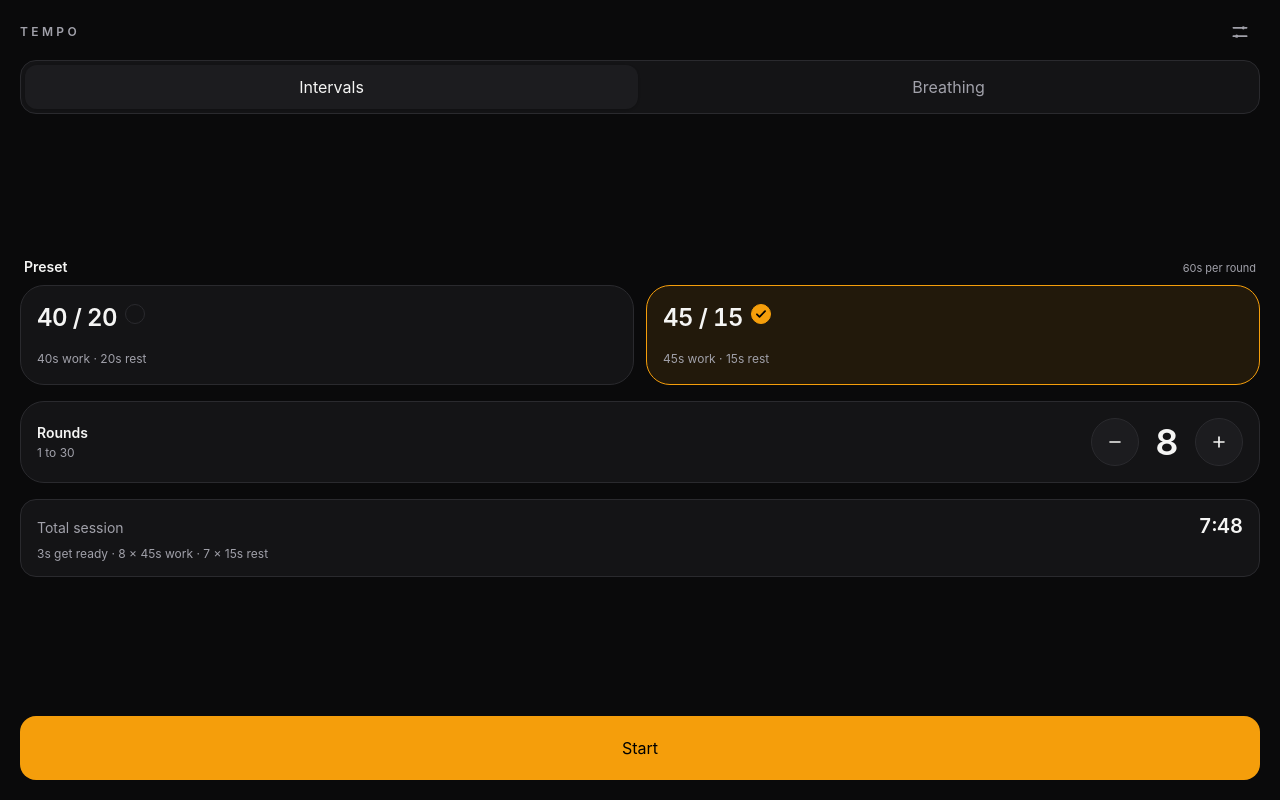
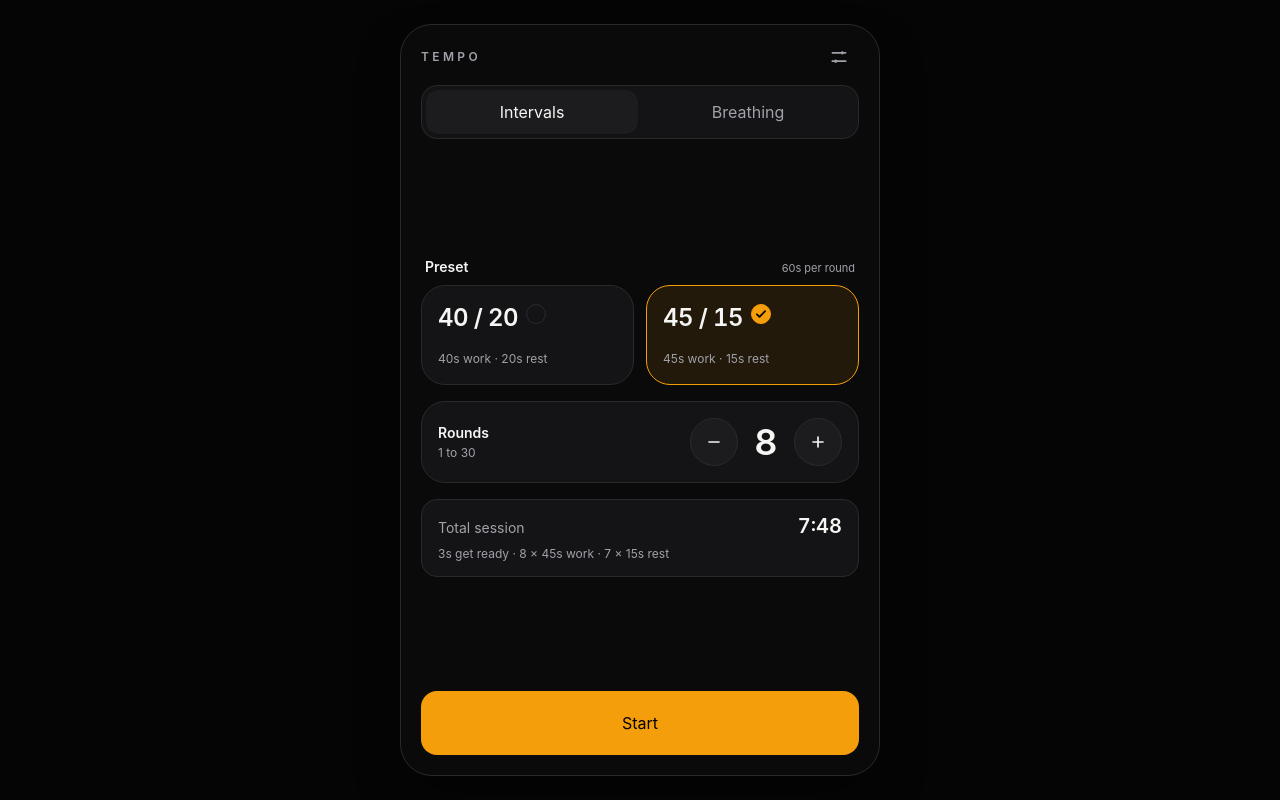
Before and after one commit to caobaloc12/tempo-timer, a React (Vite) app: page / in a window 1280 px wide. Built offline with nearby package versions, Linux system fonts and the light colour scheme.

Commit message:
fix: constrain the app to a phone-width column on desktop

```diff
--- a/src/app/AppShell.tsx
+++ b/src/app/AppShell.tsx
@@ -23,7 +23,8 @@ export function AppShell({
   children,
 }: AppShellProps) {
   return (
-    <div className="flex h-dvh min-h-dvh flex-col bg-bg text-text">
+    <div className="flex min-h-dvh justify-center bg-shell">
+      <div className="flex h-dvh w-full max-w-[480px] flex-col bg-bg text-text md:my-6 md:h-[calc(100dvh-3rem)] md:rounded-[2rem] md:border md:border-border md:shadow-2xl md:shadow-black/50">
         <header className="safe-top flex items-center justify-between px-5 pb-2">
           <span className="text-xs font-semibold tracking-[0.28em] text-muted uppercase">
             Tempo
@@ -65,5 +66,6 @@ export function AppShell({
 
         <main className="flex min-h-0 flex-1 flex-col">{children}</main>
       </div>
+    </div>
   )
 }
--- a/src/app/SettingsSheet.tsx
+++ b/src/app/SettingsSheet.tsx
@@ -60,7 +60,7 @@ export function SettingsSheet({ open, settings, onChange, onClose }: SettingsShe
 
   return (
     <div
-      className="fixed inset-0 z-50 flex items-end justify-center bg-black/60"
+      className="fixed inset-0 z-50 flex items-end justify-center bg-black/60 md:items-center"
       onClick={onClose}
       role="presentation"
     >
@@ -68,7 +68,7 @@ export function SettingsSheet({ open, settings, onChange, onClose }: SettingsShe
         role="dialog"
         aria-modal="true"
         aria-labelledby="settings-title"
-        className="sheet safe-bottom w-full max-w-md rounded-t-3xl border-t border-border bg-surface px-6 pt-5"
+        className="sheet safe-bottom w-full max-w-[480px] rounded-t-3xl border-t border-border bg-surface px-6 pt-5 md:rounded-3xl md:border md:shadow-2xl md:shadow-black/50"
         onClick={(event) => event.stopPropagation()}
       >
         <div className="mb-1 flex items-center justify-between">
--- a/src/styles.css
+++ b/src/styles.css
@@ -2,6 +2,7 @@
 
 @theme {
   --color-bg: #0a0a0b;
+  --color-shell: #050506;
   --color-surface: #141416;
   --color-surface-2: #1c1c1f;
   --color-border: #2a2a2e;
@@ -30,7 +31,7 @@ body,
 
 body {
   margin: 0;
-  background: var(--color-bg);
+  background: var(--color-shell);
   color: var(--color-text);
   font-family: var(--font-sans);
   -webkit-font-smoothing: antialiased;
```
Lines whose indentation alone changed are shown as unchanged.
